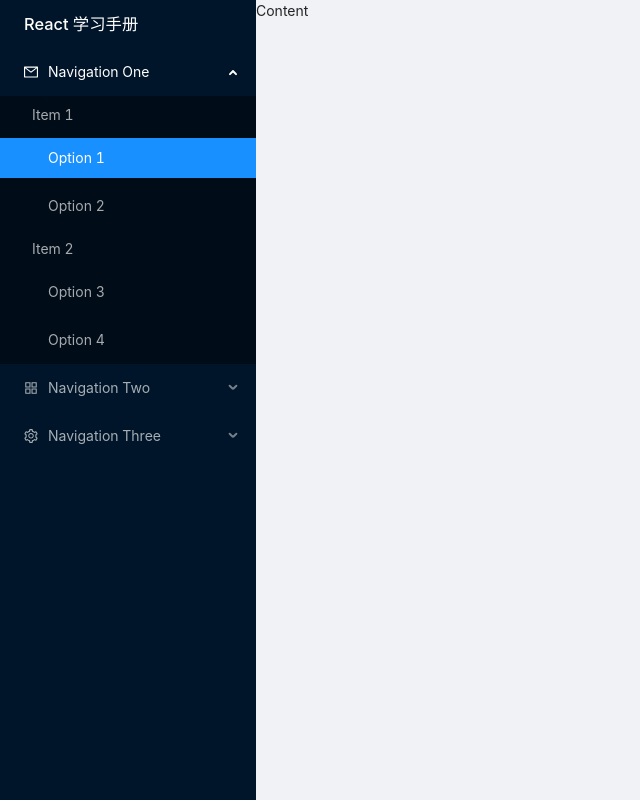
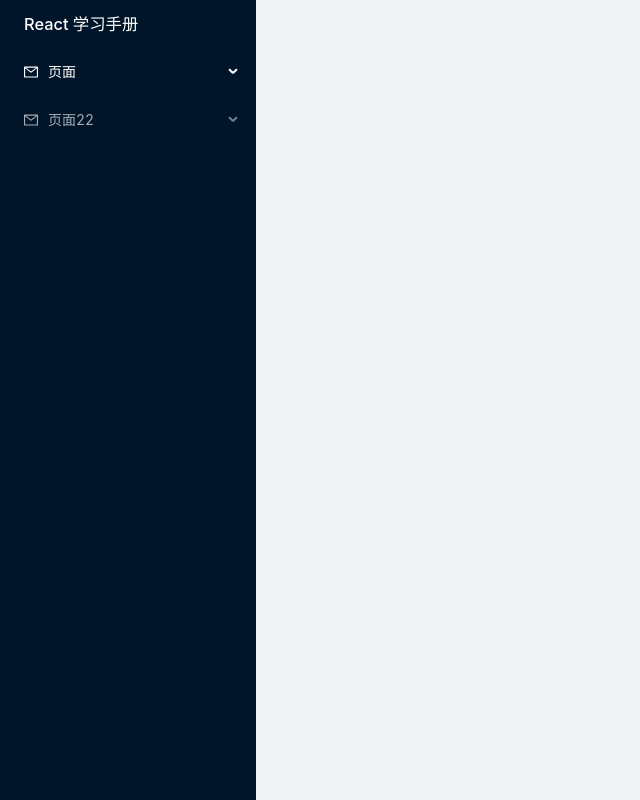
Before and after one commit to iwowen/react-ts-template, a React app: page /#/admin/page in a window 1280 px wide. Shown: the whole page, without its empty margins (0-640 px from the left). Built offline with nearby package versions, Linux system fonts and the light colour scheme.

Commit message:
feat: 加入router，配置等待完成

```diff
--- a/src/app.scss
+++ b/src/app.scss
@@ -4,6 +4,3 @@ body,
 #app {
   height: 100%;
 }
-.layout-wrap {
-  height: 100%;
-}
--- a/src/app.tsx
+++ b/src/app.tsx
@@ -1,22 +1,10 @@
 import React from 'react';
-import { Layout } from 'antd';
-import LeftSideBar from '@/layouts/LeftSideBar';
-import Logo from '@/components/Logo';
+import { HashRouter } from 'react-router-dom';
+import { renderRoutes } from 'react-router-config';
+import routes from '@/routes';
 import 'antd/dist/antd.css';
 import './app.scss';
 
-const { Sider, Content } = Layout;
-
-const App: React.FunctionComponent = () => (
-  <Layout className='layout-wrap'>
-    <Sider width={256}>
-      <Logo />
-      <LeftSideBar />
-    </Sider>
-    <Layout>
-      <Content>Content</Content>
-    </Layout>
-  </Layout>
-);
+const App: React.FunctionComponent = () => <HashRouter>{renderRoutes(routes)}</HashRouter>;
 
 export default App;
--- a/src/layouts/LeftSideBar/index.tsx
+++ b/src/layouts/LeftSideBar/index.tsx
@@ -1,55 +1,69 @@
 import { Menu } from 'antd';
 import React from 'react';
-import { AppstoreOutlined, MailOutlined, SettingOutlined } from '@ant-design/icons';
+import { MailOutlined } from '@ant-design/icons';
+import { RouteConfig } from 'react-router-config';
+import adminRoutes from '@/routes/adminRoutes';
+import { Link, RouteComponentProps, withRouter } from 'react-router-dom';
 import styles from './index.module.scss';
 
 const { SubMenu } = Menu;
 
-// const CuMenu: React.FunctionComponent = () => (<div>dhd</div>);
+// 将路径转化为key
+const withRouteKey = (path?: string | string[]): string => {
+  // 一般只是字符串
+  if (Array.isArray(path)) return path.join().replaceAll('/', '_');
+  if (typeof path === 'string') return path.replaceAll('/', '_');
+  // 防止出现没有path的情况
+  return String(Math.random()).slice(-6);
+};
 
-class LeftSideBar extends React.Component {
-  handleClick = (e: any) => {
-    console.log('click', e);
-  };
+const MenuItem: React.FunctionComponent<any> = (props: any) => {
+  const { route } = props;
+  return (
+    <>
+      {route.routes ? (
+        <SubMenu icon={<MailOutlined />} title={route.title} {...props}>
+          {route.routes.map((item: RouteConfig) => (
+            <MenuItem route={item} key={withRouteKey(item.path)} />
+          ))}
+        </SubMenu>
+      ) : (
+        <Menu.Item {...props}>
+          <Link to={route.path}>{route.title}</Link>
+        </Menu.Item>
+      )}
+    </>
+  );
+};
+
+interface LeftSideState {
+  selectedKey: string;
+}
+
+class LeftSideBar extends React.Component<RouteComponentProps, LeftSideState> {
+  constructor(props: RouteComponentProps) {
+    super(props);
+    this.state = {
+      selectedKey: withRouteKey(props.location.pathname)
+    };
+  }
 
   render() {
     return (
       <Menu
-        onClick={this.handleClick}
         style={{ width: 256 }}
-        defaultSelectedKeys={['1']}
+        defaultSelectedKeys={[this.state.selectedKey]}
         defaultOpenKeys={['sub1']}
         theme='dark'
         mode='inline'
         className={styles.menuWrap}
       >
-        <SubMenu key='sub1' icon={<MailOutlined />} title='Navigation One'>
-          <Menu.ItemGroup key='g1' title='Item 1'>
-            <Menu.Item key='1'>Option 1</Menu.Item>
-            <Menu.Item key='2'>Option 2</Menu.Item>
-          </Menu.ItemGroup>
-          <Menu.ItemGroup key='g2' title='Item 2'>
-            <Menu.Item key='3'>Option 3</Menu.Item>
-            <Menu.Item key='4'>Option 4</Menu.Item>
-          </Menu.ItemGroup>
-        </SubMenu>
-        <SubMenu key='sub2' icon={<AppstoreOutlined />} title='Navigation Two'>
-          <Menu.Item key='5'>Option 5</Menu.Item>
-          <Menu.Item key='6'>Option 6</Menu.Item>
-          <SubMenu key='sub3' title='Submenu'>
-            <Menu.Item key='7'>Option 7</Menu.Item>
-            <Menu.Item key='8'>Option 8</Menu.Item>
-          </SubMenu>
-        </SubMenu>
-        <SubMenu key='sub4' icon={<SettingOutlined />} title='Navigation Three'>
-          <Menu.Item key='9'>Option 9</Menu.Item>
-          <Menu.Item key='10'>Option 10</Menu.Item>
-          <Menu.Item key='11'>Option 11</Menu.Item>
-          <Menu.Item key='12'>Option 12</Menu.Item>
-        </SubMenu>
+        {adminRoutes.map(
+          (item: RouteConfig) => item.component && <MenuItem route={item} key={withRouteKey(item.path)} />
+        )}
       </Menu>
     );
   }
 }
 
-export default LeftSideBar;
+export default withRouter(LeftSideBar);
--- /dev/null
+++ b/src/layouts/MainLayout/index.module.scss
@@ -0,0 +1,3 @@
+.layoutWrap {
+  height: 100%;
+}
--- /dev/null
+++ b/src/layouts/MainLayout/index.tsx
@@ -0,0 +1,26 @@
+import React from 'react';
+import { Layout } from 'antd';
+import LeftSideBar from '@/layouts/LeftSideBar';
+import Logo from '@/components/Logo';
+import { RouteConfigComponentProps, renderRoutes } from 'react-router-config';
+import styles from './index.module.scss';
+
+const { Sider, Content } = Layout;
+
+const MainLayout: React.FunctionComponent<RouteConfigComponentProps> = (props: RouteConfigComponentProps) => {
+  const { route } = props;
+  console.log(route);
+  return (
+    <Layout className={styles.layoutWrap}>
+      <Sider width={256}>
+        <Logo />
+        <LeftSideBar />
+      </Sider>
+      <Layout>
+        <Content>{renderRoutes(route?.routes)}</Content>
+      </Layout>
+    </Layout>
+  );
+};
+
+export default MainLayout;
--- /dev/null
+++ b/src/layouts/SuspenseComponent/index.tsx
@@ -0,0 +1,10 @@
+import React, { LazyExoticComponent, Suspense } from 'react';
+
+// eslint-disable-next-line react/display-name
+const SuspenseComponent = (Component: LazyExoticComponent<any>) => (props: any) => (
+  <Suspense fallback={null}>
+    <Component {...props} />
+  </Suspense>
+);
+
+export default SuspenseComponent;
--- /dev/null
+++ b/src/layouts/ViewLayout/index.tsx
@@ -0,0 +1,10 @@
+import React from 'react';
+import { renderRoutes, RouteConfigComponentProps } from 'react-router-config';
+
+const ViewLayout: React.FunctionComponent<RouteConfigComponentProps> = (props: RouteConfigComponentProps) => {
+  const { route } = props;
+
+  return <>{renderRoutes(route?.routes)}</>;
+};
+
+export default ViewLayout;
--- /dev/null
+++ b/src/pages/page1/index.tsx
@@ -0,0 +1,9 @@
+import React from 'react';
+
+class Page1 extends React.Component {
+  render() {
+    return <div>page1</div>;
+  }
+}
+
+export default Page1;
--- /dev/null
+++ b/src/pages/page2/index.tsx
@@ -0,0 +1,9 @@
+import React from 'react';
+
+class Page2 extends React.Component {
+  render() {
+    return <div>page2</div>;
+  }
+}
+
+export default Page2;
--- /dev/null
+++ b/src/routes/adminRoutes.tsx
@@ -0,0 +1,53 @@
+import React, { lazy } from 'react';
+import { RouteConfig } from 'react-router-config';
+import { Redirect } from 'react-router-dom';
+import SuspenseComponent from '@/layouts/SuspenseComponent';
+import ViewLayout from '@/layouts/ViewLayout';
+
+const Page1 = lazy(() => import('@/pages/page1'));
+const Page2 = lazy(() => import('@/pages/page2'));
+
+const routes: RouteConfig[] = [
+  {
+    path: '/admin',
+    exact: true,
+    // eslint-disable-next-line react/display-name
+    render: () => <Redirect to='/admin/page/1' />
+  },
+  {
+    path: '/admin/page',
+    title: '页面',
+    component: ViewLayout,
+    routes: [
+      {
+        path: '/admin/page/1',
+        title: '页面1',
+        component: SuspenseComponent(Page1)
+      },
+      {
+        path: '/admin/page/2',
+        title: '页面2',
+        component: SuspenseComponent(Page2)
+      }
+    ]
+  },
+  {
+    path: '/admin/page2',
+    title: '页面22',
+    component: ViewLayout,
+    routes: [
+      {
+        path: '/admin/page2/1',
+        title: '页面1',
+        component: SuspenseComponent(Page1)
+      },
+      {
+        path: '/admin/page2/2',
+        title: '页面2',
+        component: SuspenseComponent(Page2)
+      }
+    ]
+  }
+];
+
+export default routes;
--- /dev/null
+++ b/src/routes/index.tsx
@@ -0,0 +1,13 @@
+import { RouteConfig } from 'react-router-config';
+import MainLayout from '@/layouts/MainLayout';
+import adminRoutes from './adminRoutes';
+
+const routes: RouteConfig[] = [
+  {
+    path: '/admin',
+    component: MainLayout,
+    routes: adminRoutes
+  }
+];
+
+export default routes;
```
Also changed, not shown: package.json (+6 -1 lines), 1 other file (tests, documents, lock files or other folders).
